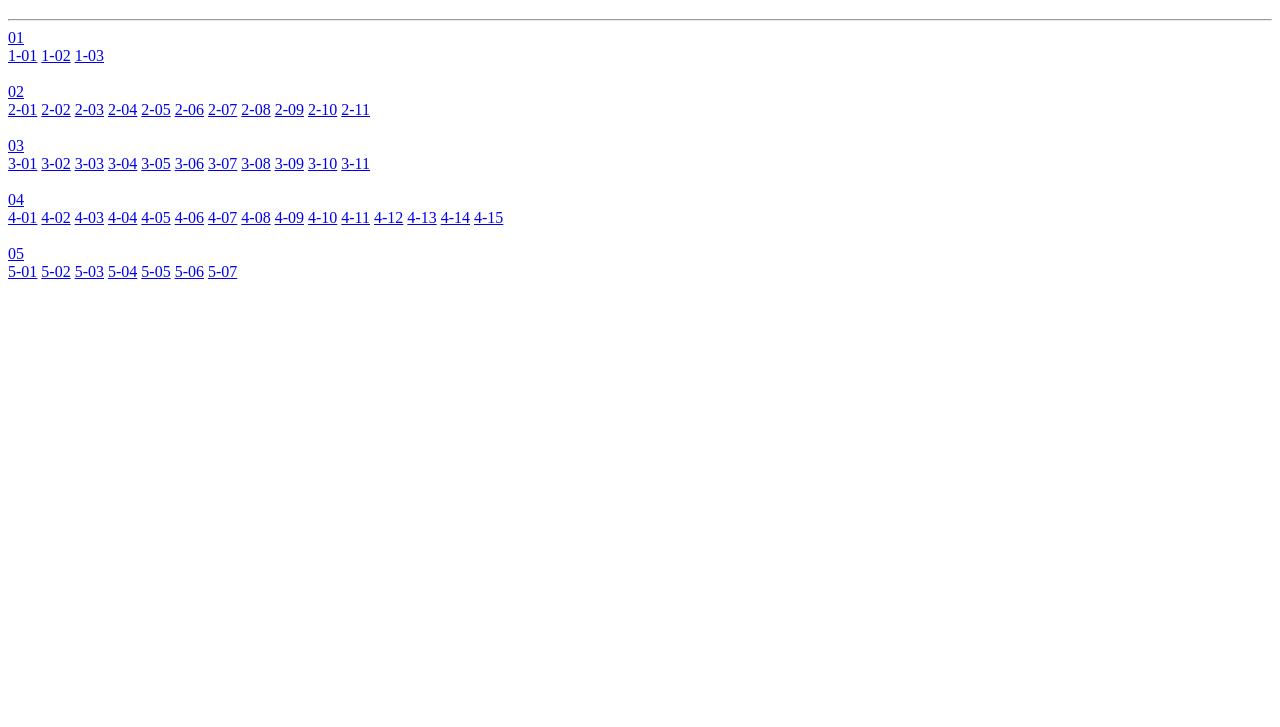
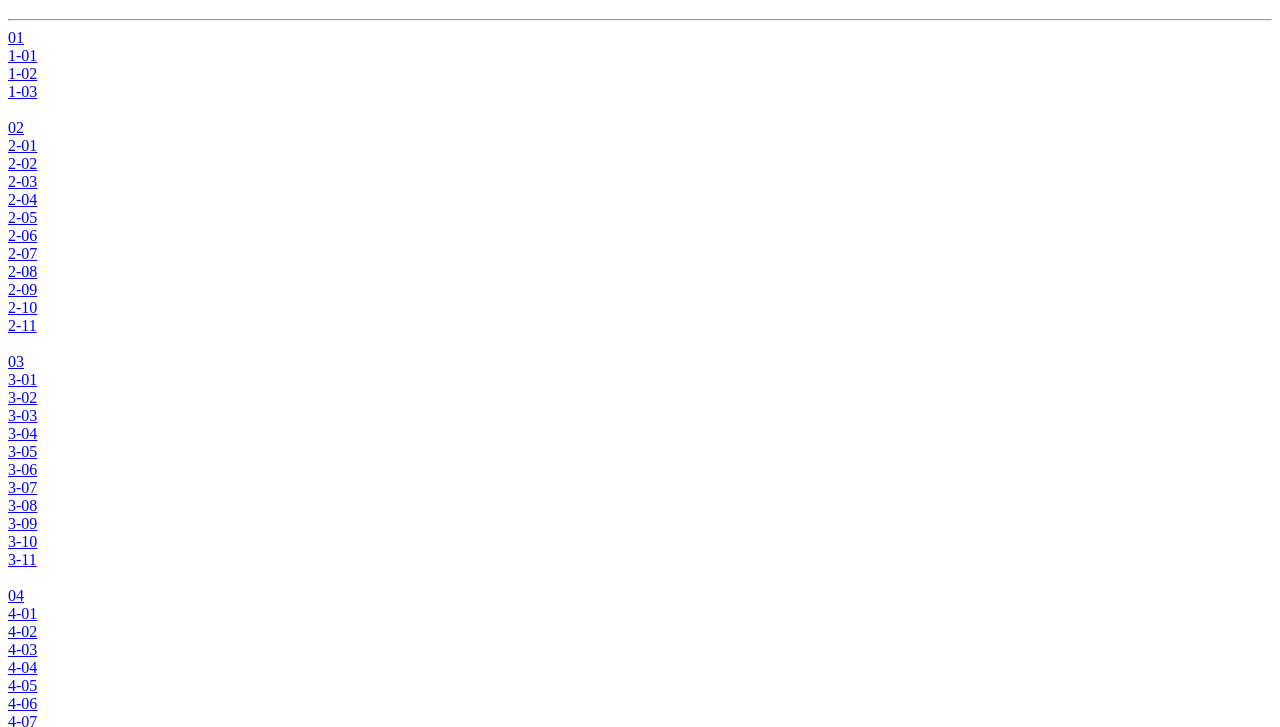
Before and after one commit to Blue5j/Python-Crash-Course-3rd-Edition-Solutions, a plain HTML site: page index.html in a window 1280 px wide. Shown: the part 61-788 px from the top of the page. Drawn offline with Linux system fonts and the light colour scheme.

Commit message:
Add line breaks to links in index.html

```diff
--- a/index.html
+++ b/index.html
@@ -9,71 +9,71 @@
   <hr>
   <div>
 
-    <a href="./01/">01</a>
+    <a href="./01/">01</a><br>
     <div class="indented-block">
-      <a href="./01/1-01.py">1-01</a>
-      <a href="./01/1-02.py">1-02</a>
-      <a href="./01/1-03.py">1-03</a>
+      <a href="./01/1-01.py">1-01</a><br>
+      <a href="./01/1-02.py">1-02</a><br>
+      <a href="./01/1-03.py">1-03</a><br>
     </div><br>
 
-    <a href="./02/">02</a>
+    <a href="./02/">02</a><br>
     <div>
-      <a href="./02/2-01.py">2-01</a>
-      <a href="./02/2-02.py">2-02</a>
-      <a href="./02/2-03.py">2-03</a>
-      <a href="./02/2-04.py">2-04</a>
-      <a href="./02/2-05.py">2-05</a>
-      <a href="./02/2-06.py">2-06</a>
-      <a href="./02/2-07.py">2-07</a>
-      <a href="./02/2-08.py">2-08</a>
-      <a href="./02/2-09.py">2-09</a>
-      <a href="./02/2-10.py">2-10</a>
-      <a href="./02/2-11.py">2-11</a>
+      <a href="./02/2-01.py">2-01</a><br>
+      <a href="./02/2-02.py">2-02</a><br>
+      <a href="./02/2-03.py">2-03</a><br>
+      <a href="./02/2-04.py">2-04</a><br>
+      <a href="./02/2-05.py">2-05</a><br>
+      <a href="./02/2-06.py">2-06</a><br>
+      <a href="./02/2-07.py">2-07</a><br>
+      <a href="./02/2-08.py">2-08</a><br>
+      <a href="./02/2-09.py">2-09</a><br>
+      <a href="./02/2-10.py">2-10</a><br>
+      <a href="./02/2-11.py">2-11</a><br>
     </div><br>
 
-    <a href="./03/">03</a>
+    <a href="./03/">03</a><br>
     <div>
-      <a href="./03/3-01.py">3-01</a>
-      <a href="./03/3-02.py">3-02</a>
-      <a href="./03/3-03.py">3-03</a>
-      <a href="./03/3-04.py">3-04</a>
-      <a href="./03/3-05.py">3-05</a>
-      <a href="./03/3-06.py">3-06</a>
-      <a href="./03/3-07.py">3-07</a>
-      <a href="./03/3-08.py">3-08</a>
-      <a href="./03/3-09.py">3-09</a>
-      <a href="./03/3-10.py">3-10</a>
-      <a href="./03/3-11.py">3-11</a>
+      <a href="./03/3-01.py">3-01</a><br>
+      <a href="./03/3-02.py">3-02</a><br>
+      <a href="./03/3-03.py">3-03</a><br>
+      <a href="./03/3-04.py">3-04</a><br>
+      <a href="./03/3-05.py">3-05</a><br>
+      <a href="./03/3-06.py">3-06</a><br>
+      <a href="./03/3-07.py">3-07</a><br>
+      <a href="./03/3-08.py">3-08</a><br>
+      <a href="./03/3-09.py">3-09</a><br>
+      <a href="./03/3-10.py">3-10</a><br>
+      <a href="./03/3-11.py">3-11</a><br>
     </div><br>
 
-    <a href="./04/">04</a>
+    <a href="./04/">04</a><br>
     <div>
-      <a href="./04/4-01.py">4-01</a>
-      <a href="./04/4-02.py">4-02</a>
-      <a href="./04/4-03.py">4-03</a>
-      <a href="./04/4-04.py">4-04</a>
-      <a href="./04/4-05.py">4-05</a>
-      <a href="./04/4-06.py">4-06</a>
-      <a href="./04/4-07.py">4-07</a>
-      <a href="./04/4-08.py">4-08</a>
-      <a href="./04/4-09.py">4-09</a>
-      <a href="./04/4-10.py">4-10</a>
-      <a href="./04/4-11.py">4-11</a>
-      <a href="./04/4-12.py">4-12</a>
-      <a href="./04/4-13.py">4-13</a>
-      <a href="./04/4-14.py">4-14</a>
-      <a href="./04/4-15.py">4-15</a>
+      <a href="./04/4-01.py">4-01</a><br>
+      <a href="./04/4-02.py">4-02</a><br>
+      <a href="./04/4-03.py">4-03</a><br>
+      <a href="./04/4-04.py">4-04</a><br>
+      <a href="./04/4-05.py">4-05</a><br>
+      <a href="./04/4-06.py">4-06</a><br>
+      <a href="./04/4-07.py">4-07</a><br>
+      <a href="./04/4-08.py">4-08</a><br>
+      <a href="./04/4-09.py">4-09</a><br>
+      <a href="./04/4-10.py">4-10</a><br>
+      <a href="./04/4-11.py">4-11</a><br>
+      <a href="./04/4-12.py">4-12</a><br>
+      <a href="./04/4-13.py">4-13</a><br>
+      <a href="./04/4-14.py">4-14</a><br>
+      <a href="./04/4-15.py">4-15</a><br>
     </div><br>
 
-    <a href="./05/">05</a>
+    <a href="./05/">05</a><br>
     <div>
-      <a href="./05/5-01.py">5-01</a>
-      <a href="./05/5-02.py">5-02</a>
-      <a href="./05/5-03.py">5-03</a>
-      <a href="./05/5-04.py">5-04</a>
-      <a href="./05/5-05.py">5-05</a>
-      <a href="./05/5-06.py">5-06</a>
-      <a href="./05/5-07.py">5-07</a>
+      <a href="./05/5-01.py">5-01</a><br>
+      <a href="./05/5-02.py">5-02</a><br>
+      <a href="./05/5-03.py">5-03</a><br>
+      <a href="./05/5-04.py">5-04</a><br>
+      <a href="./05/5-05.py">5-05</a><br>
+      <a href="./05/5-06.py">5-06</a><br>
+      <a href="./05/5-07.py">5-07</a><br>
     </div>
   </div>
 </body>
```
